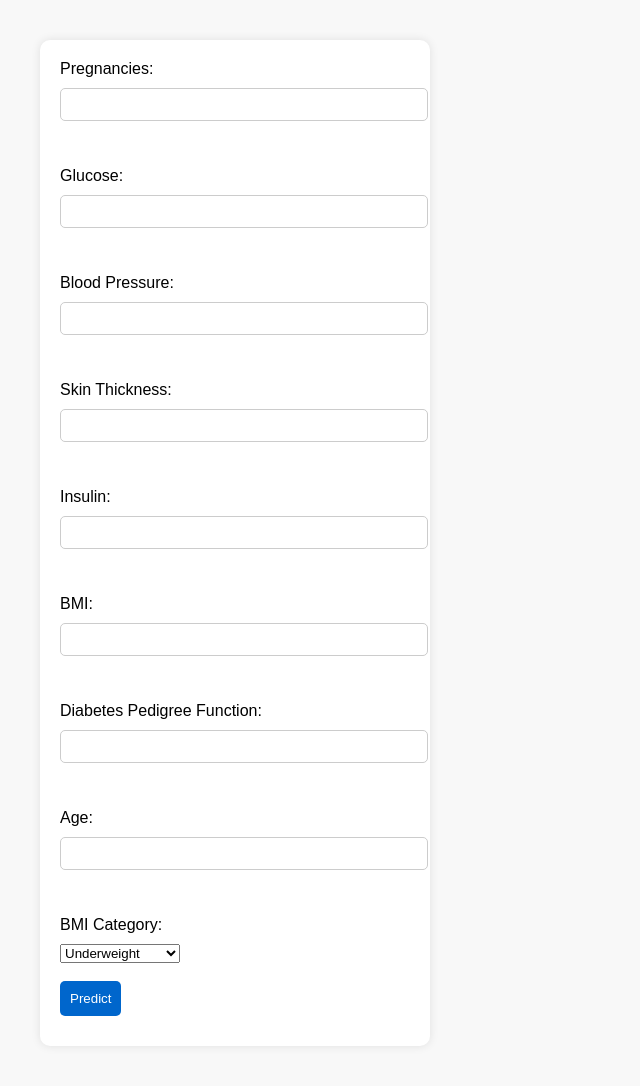
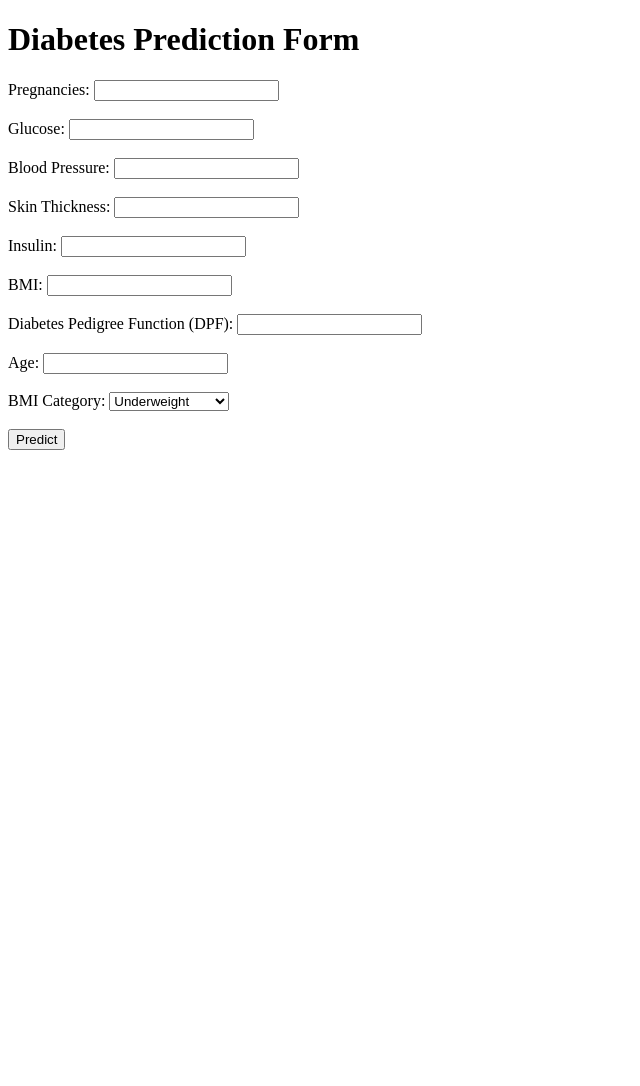
Before and after one commit to Subodhtiwari2003/Diabetes_prediction, a Flask app: page / in a window 1280 px wide. Shown: the whole page, without its empty margins (0-640 px from the left). After the commit the page ends 450 px from the top, so only its background shows below. Run offline with Flask 3, Linux system fonts and the light colour scheme; parts of the project's set-up code (start-up, migrations or seed data) failed here and were passed over.

Commit message:
final commit

```diff
--- a/Templates/index.html
+++ b/Templates/index.html
@@ -2,81 +2,49 @@
 <html>
 <head>
     <title>Diabetes Prediction</title>
-    <style>
-        body {
-            font-family: Arial, sans-serif;
-            margin: 40px;
-            background-color: #f8f8f8;
-        }
-        h2 {
-            color: #333;
-        }
-        form {
-            background-color: #fff;
-            padding: 20px;
-            width: 350px;
-            border-radius: 10px;
-            box-shadow: 0 0 10px rgba(0,0,0,0.1);
-        }
-        label, input {
-            display: block;
-            margin-bottom: 10px;
-        }
-        input[type="text"] {
-            padding: 8px;
-            width: 100%;
-            border: 1px solid #ccc;
-            border-radius: 5px;
-        }
-        input[type="submit"] {
-            padding: 10px;
-            background-color: #0066cc;
-            color: white;
-            border: none;
-            border-radius: 5px;
-            cursor: pointer;
-        }
-        h3 {
-            color: green;
-        }
-    </style>
 </head>
 <body>
-<form method="POST" action="/predict">
-    <label>Pregnancies:</label><input type="text" name="pregnancies"><br><br>
-    <label>Glucose:</label><input type="text" name="glucose"><br><br>
-    <label>Blood Pressure:</label><input type="text" name="bloodpressure"><br><br>
-    <label>Skin Thickness:</label><input type="text" name="skinthickness"><br><br>
-    <label>Insulin:</label><input type="text" name="insulin"><br><br>
-    <label>BMI:</label><input type="text" name="bmi"><br><br>
-    <label>Diabetes Pedigree Function:</label><input type="text" name="dpf"><br><br>
-    <label>Age:</label><input type="text" name="age"><br><br>
+    <h1>Diabetes Prediction Form</h1>
+    <form action="/predict" method="post">
+        <label>Pregnancies:</label>
+        <input type="number" name="pregnancies" step="1" required><br><br>
+
+        <label>Glucose:</label>
+        <input type="number" name="glucose" step="any" required><br><br>
+
+        <label>Blood Pressure:</label>
+        <input type="number" name="bloodpressure" step="any" required><br><br>
+
+        <label>Skin Thickness:</label>
+        <input type="number" name="skinthickness" step="any" required><br><br>
+
+        <label>Insulin:</label>
+        <input type="number" name="insulin" step="any" required><br><br>
+
+        <label>BMI:</label>
+        <input type="number" name="bmi" step="any" required><br><br>
+
+        <label>Diabetes Pedigree Function (DPF):</label>
+        <input type="number" name="dpf" step="any" required><br><br>
+
+        <label>Age:</label>
+        <input type="number" name="age" step="1" required><br><br>
 
         <label>BMI Category:</label>
-    <select name="bmi_category">
+        <select name="bmi_category" required>
             <option value="Underweight">Underweight</option>
-        <option value="Normal">Normal</option>
+            <option value="Normal Weight">Normal Weight</option>
             <option value="Overweight">Overweight</option>
             <option value="Obesity Class I">Obesity Class I</option>
             <option value="Obesity Class II">Obesity Class II</option>
             <option value="Obesity Class III">Obesity Class III</option>
-        <option value="nan">Unknown</option>
         </select><br><br>
 
         <input type="submit" value="Predict">
     </form>
 
     {% if prediction_text %}
-    <h3>{{ prediction_text }}</h3>
-if prediction_text == "Diabetes":
-        <h3 style="color: red;">You have diabetes.</h3>
-    else:
-        <h3 style="color: green;">You do not have diabetes.</h3>
+        <h2>{{ prediction_text }}</h2>
     {% endif %}
-
-{% if error_message %}
-    <h3 style="color: red;">{{ error_message }}</h3>
-{% endif %}
-
 </body>
 </html>
--- a/app.py
+++ b/app.py
@@ -15,7 +15,7 @@ def home():
 @app.route('/predict', methods=['POST'])
 def predict():
     try:
-        # Collect numeric inputs from form
+        # Get numeric input values
         numeric_inputs = [
             float(request.form['pregnancies']),
             float(request.form['glucose']),
@@ -27,13 +27,13 @@ def predict():
             float(request.form['age'])
         ]
 
-        # Collect BMI category (string input)
-        bmi_category = request.form['bmi_category']  # e.g., 'Obesity Class I'
+        # Get categorical input (BMI Category)
+        bmi_category = request.form['bmi_category']
 
-        # Combine numeric and categorical input
+        # Combine all inputs in the correct order
         final_input = np.array(numeric_inputs + [bmi_category], dtype=object).reshape(1, -1)
 
-        # Predict
+        # Predict using the full pipeline
         prediction = model.predict(final_input)
         result = 'Diabetic' if prediction[0] == 1 else 'Not Diabetic'
 
```
Lines whose indentation alone changed are shown as unchanged.
